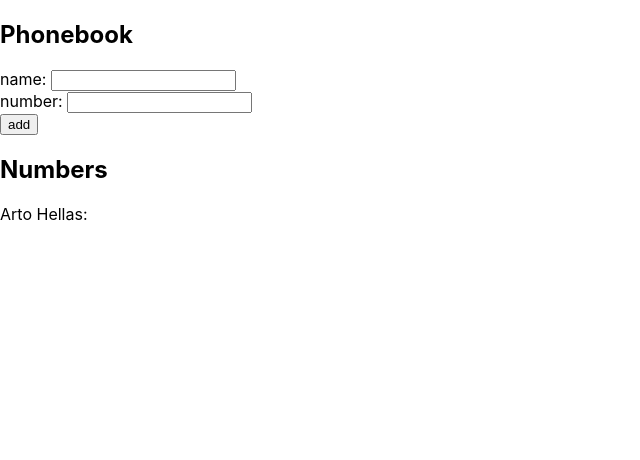
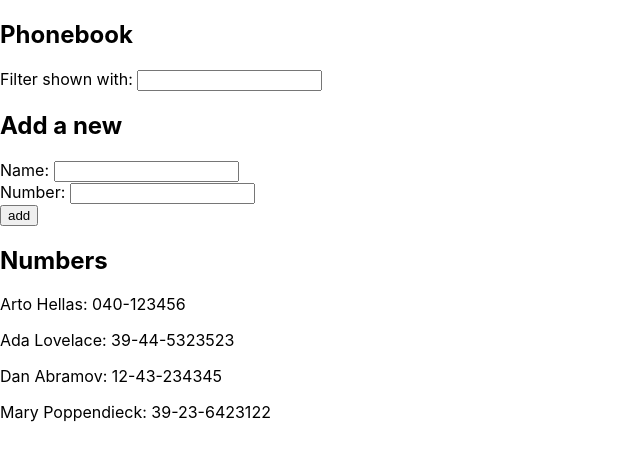
Before and after one commit to prairiepavement/fullstackopen-2021, a React (Create React App) app in the folder part2/phonebook/: page / in a window 1280 px wide. Shown: the top 460 px of the page, without its empty margins (0-640 px from the left). Built offline with nearby package versions, Linux system fonts and the light colour scheme.

Commit message:
exercises 2.9 & 2.10

```diff
--- a/part2/phonebook/src/App.js
+++ b/part2/phonebook/src/App.js
@@ -1,52 +1,65 @@
 import React, { useState } from 'react'
 
-const Person = ({ person }) => <p>{person.name}: {person.number}</p>
+import Filter from './components/Filter'
+import PersonForm from './components/PersonForm'
+import Persons from './components/Persons'
 
 const App = () => {
-  const [ persons, setPersons ] = useState([{ name: 'Arto Hellas' }])
-  const [ newName, setNewName ] = useState('')
-  const [ newNumber, setNewNumber ] = useState('')
+  const [persons, setPersons] = useState([
+    { name: 'Arto Hellas', number: '040-123456' },
+    { name: 'Ada Lovelace', number: '39-44-5323523' },
+    { name: 'Dan Abramov', number: '12-43-234345' },
+    { name: 'Mary Poppendieck', number: '39-23-6423122' }
+  ])
+  const [newName, setNewName] = useState('')
+  const [newNumber, setNewNumber] = useState('')
+  const [filter, setFilter] = useState('')
+
+  const personList = (filter === '')
+    ? persons
+    : persons.filter(
+      person => person.name.toLocaleLowerCase().includes(filter.toLocaleLowerCase())
+    )
 
   const addNumber = (event) => {
     event.preventDefault()
-    if(persons.find((person) => person.name === newName )) {
+
+    if (persons.find((person) => person.name === newName)) {
       window.alert(`${newName} is already added to phonebook`)
     }
-    else if(newName === '') {
-        window.alert('please enter a name with the corresponding number')
-    }
     else {
-    const numberObject = {name: newName, number: newNumber}
-    setPersons(persons.concat(numberObject))
-    setNewName('')
-    setNewNumber('')
+      const numberObject = { name: newName, number: newNumber }
+      setPersons(persons.concat(numberObject))
+      setNewName('')
+      setNewNumber('')
     }
   }
 
   const handleNameChange = (event) => {
     setNewName(event.target.value)
   }
-
   const handleNumberChange = (event) => {
     setNewNumber(event.target.value)
+  }
+
+  const handleFilterChange = (event) => {
+    setFilter(event.target.value)
   }
 
   return (
     <div>
       <h2>Phonebook</h2>
-      <form onSubmit={addNumber}>
-        <div>
-          name: <input value={newName} onChange={handleNameChange} />
-        </div>
-        <div>
-          number: <input value={newNumber} onChange={handleNumberChange} />
-        </div>
-        <div>
-          <button type="submit">add</button>
-        </div>
-      </form>
+      <Filter filter={filter} onChangeHandler={handleFilterChange} />
+      <h2>Add a new</h2>
+      <PersonForm
+        onSubmitHandler={addNumber}
+        name={newName}
+        onChangeNameHandler={handleNameChange}
+        number={newNumber}
+        onChangeNumberHandler={handleNumberChange}
+      />
       <h2>Numbers</h2>
-        {persons.map(person => <Person key={person.name} person={person} /> )}
+      <Persons persons={personList} />
     </div>
   )
 }
--- /dev/null
+++ b/part2/phonebook/src/components/Filter.js
@@ -0,0 +1,8 @@
+import React from 'react'
+
+const Filter = ({ filter, onChangeHandler }) =>
+    <div>
+        Filter shown with: <input value={filter} onChange={onChangeHandler} />
+    </div>
+
+export default Filter
--- /dev/null
+++ b/part2/phonebook/src/components/PersonForm.js
@@ -0,0 +1,24 @@
+import React from 'react'
+
+const PersonForm = ({
+    onSubmitHandler,
+    name,
+    onChangeNameHandler,
+    number,
+    onChangeNumberHandler
+}) => {
+    return (
+        <form onSubmit={onSubmitHandler}>
+            <div>
+                Name: <input value={name} onChange={onChangeNameHandler} />
+            </div>
+            <div>
+                Number: <input value={number} onChange={onChangeNumberHandler} />
+            </div>
+            <div>
+                <button type="submit">add</button>
+            </div>
+        </form>)
+}
+
+export default PersonForm
--- /dev/null
+++ b/part2/phonebook/src/components/Persons.js
@@ -0,0 +1,8 @@
+import React from 'react'
+
+const Person = ({ person }) => <p>{person.name}: {person.number}</p>
+
+const Persons = ({ persons }) =>
+    persons.map((person) => <Person key={person.name} person={person} />)
+
+export default Persons
```
